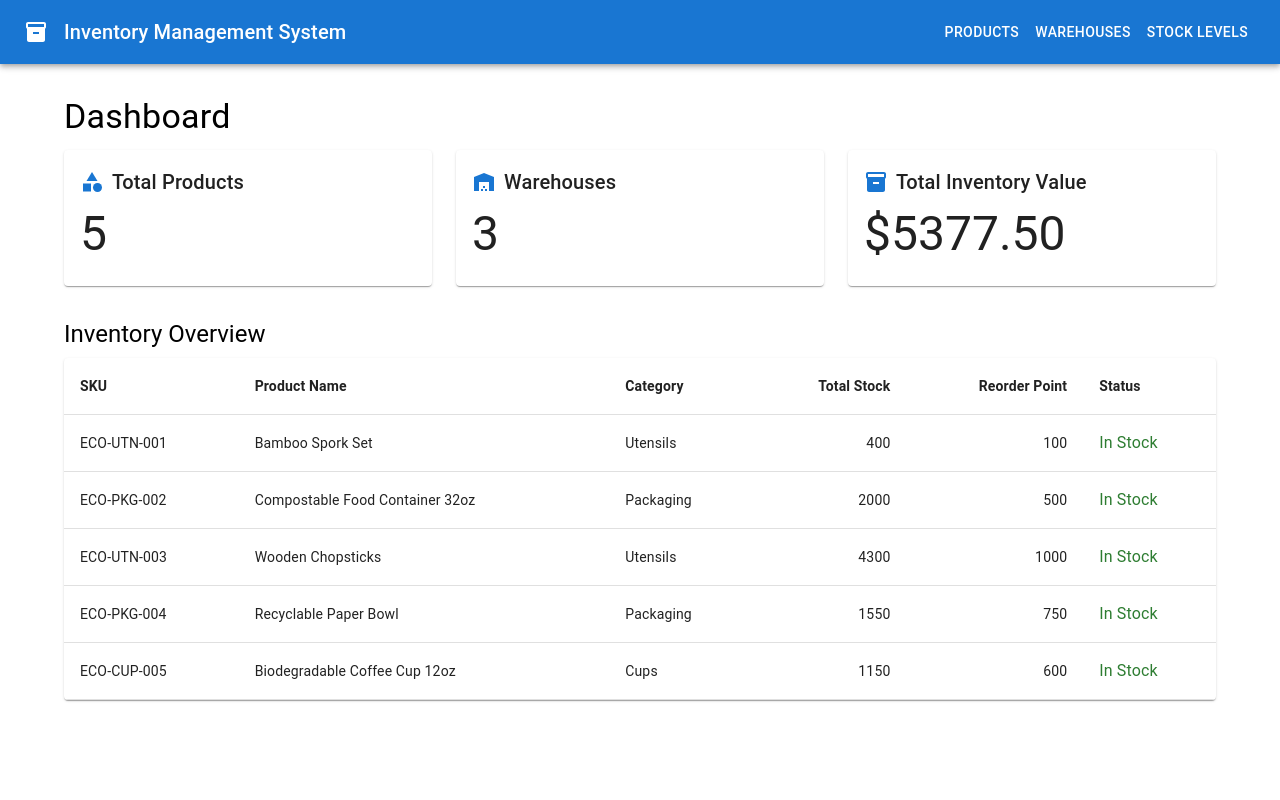
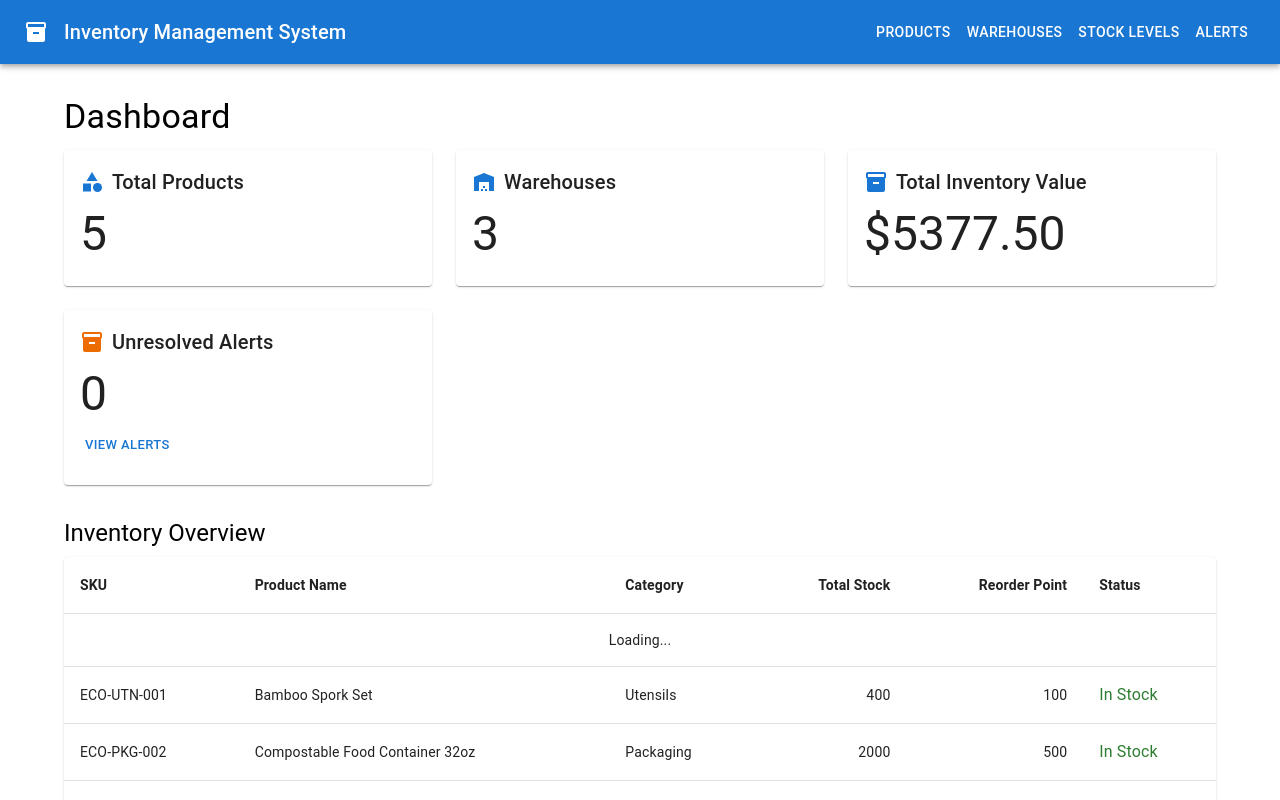
Before and after one commit to Amir-Webdev/inventory-management-task, a Next.js app: page / in a window 1280 px wide. Shown: the top 800 px of the page. Built offline with nearby package versions, Linux system fonts and the light colour scheme; no server answers.

Commit message:
Added Alert Card to Dashboard

```diff
--- a/src/pages/index.tsx
+++ b/src/pages/index.tsx
@@ -24,13 +24,16 @@ import { InventoryOverview } from "../types";
 import { useProducts } from "../hooks/useProducts";
 import { useWarehouses } from "../hooks/useWarehouses";
 import { useStock } from "../hooks/useStock";
+import { useAlerts } from "../hooks/useAlerts";
 
 export default function Home() {
   const { data: products = [], isPending: productsLoading } = useProducts();
   const { data: warehouses = [], isPending: warehousesLoading } =
     useWarehouses();
   const { data: stock = [], isPending: stockLoading } = useStock();
-  const isLoading = productsLoading || warehousesLoading || stockLoading;
+  const { data: alerts = [], isPending: alertsLoading } = useAlerts();
+  const isLoading =
+    productsLoading || warehousesLoading || stockLoading || alertsLoading;
 
   // Calculate total inventory value
   const totalValue = stock.reduce((sum, item) => {
@@ -65,6 +68,9 @@ export default function Home() {
           </Button>
           <Button color="inherit" component={Link} href="/stock">
             Stock Levels
+          </Button>
+          <Button color="inherit" component={Link} href="/alerts">
+            Alerts
           </Button>
         </Toolbar>
       </AppBar>
@@ -106,6 +112,24 @@ export default function Home() {
                   <Typography variant="h6">Total Inventory Value</Typography>
                 </Box>
                 <Typography variant="h3">${totalValue.toFixed(2)}</Typography>
+              </CardContent>
+            </Card>
+          </Grid>
+          <Grid item xs={12} sm={4}>
+            <Card>
+              <CardContent>
+                <Box sx={{ display: "flex", alignItems: "center", mb: 1 }}>
+                  <InventoryIcon sx={{ mr: 1, color: "warning.main" }} />
+                  <Typography variant="h6">Unresolved Alerts</Typography>
+                </Box>
+                <Typography variant="h3">
+                  {alerts.filter((a) => a.status !== "resolved").length}
+                </Typography>
+                <Box sx={{ mt: 1 }}>
+                  <Button size="small" component={Link} href="/alerts">
+                    View Alerts
+                  </Button>
+                </Box>
               </CardContent>
             </Card>
           </Grid>
```
